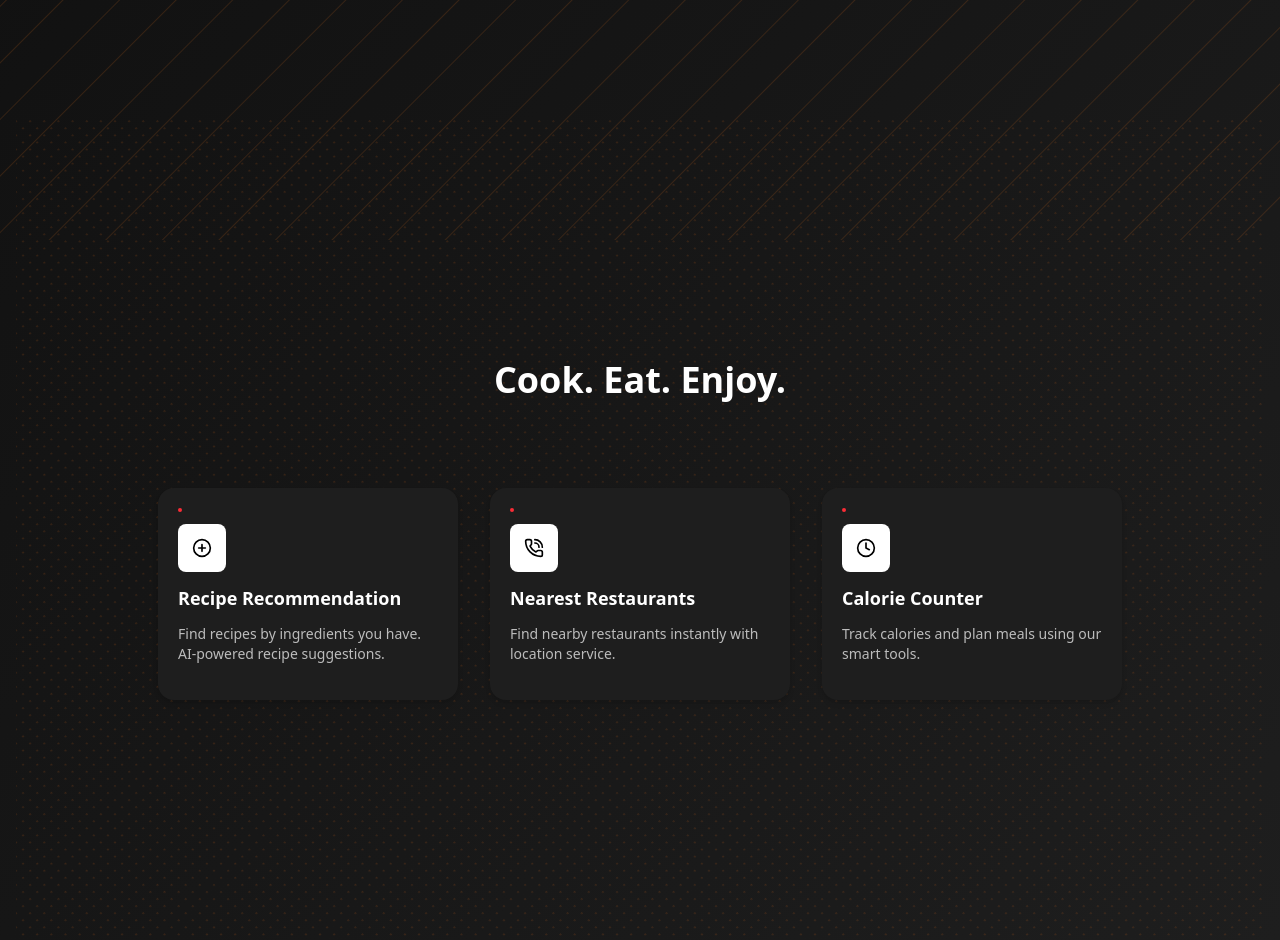
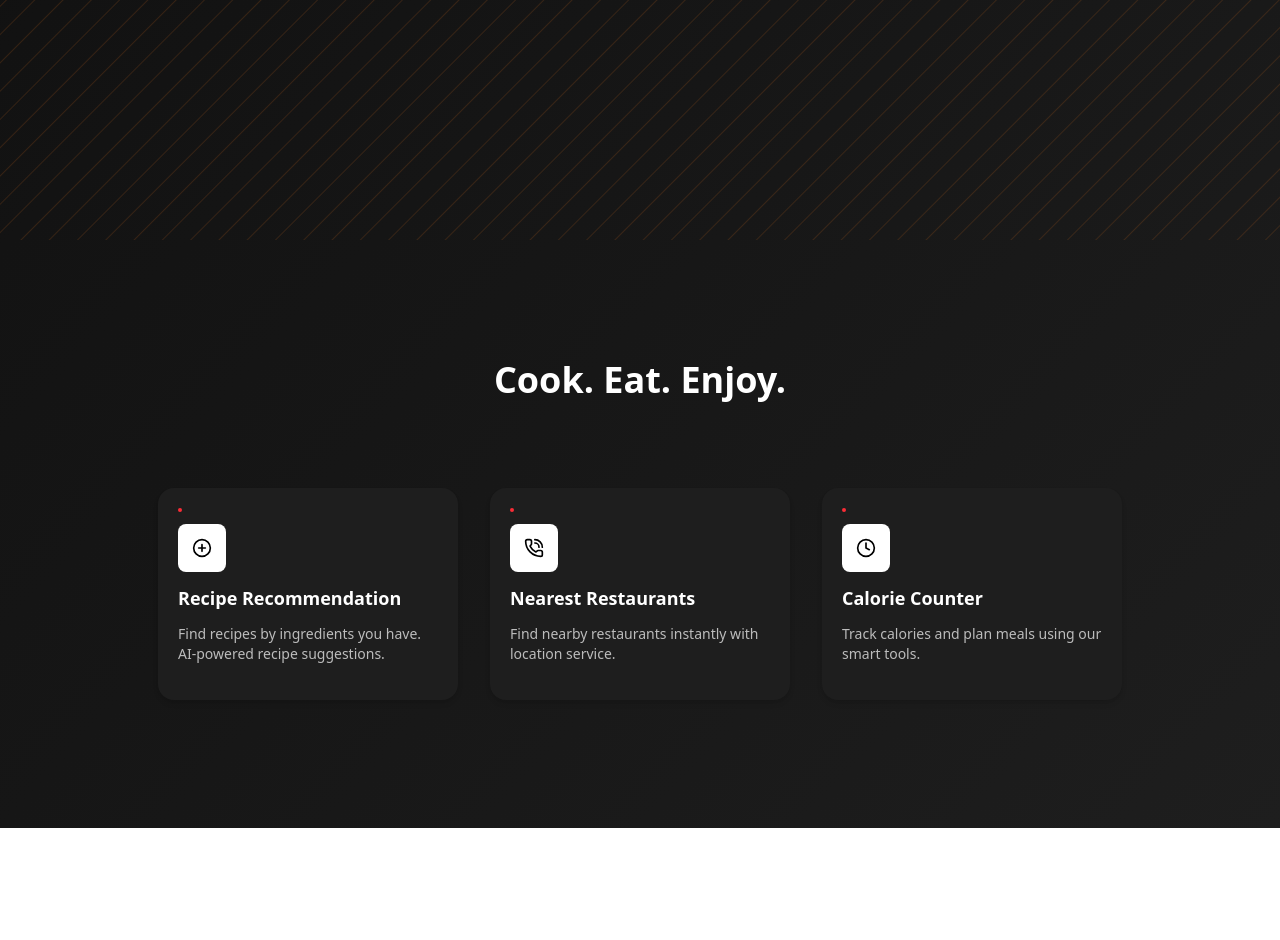
Before and after one commit to pj1607/BeSpicy, a React (Vite) app in the folder frontend/: page / in a window 1280 px wide. Shown: the part 560-1500 px from the top of the page. After the commit the page ends 1388 px from the top, so only its background shows below. Built offline with nearby package versions, Linux system fonts and the light colour scheme.

Commit message:
Fix: updated

```diff
--- a/frontend/src/components/Features.jsx
+++ b/frontend/src/components/Features.jsx
@@ -2,17 +2,9 @@
 import { motion } from "framer-motion";
 import { ArrowUpRight, Clock, PhoneCall, PlusCircle, Bug } from "lucide-react";
 
-const FeatureCard = ({
-  title,
-  description,
-  Icon,
-  subText,
-}) => {
+const FeatureCard = ({ title, description, Icon, subText }) => {
   return (
-    <motion.div
-      whileHover={{ scale: 1.05 }}
-      className="relative w-[300px] bg-transparent rounded-2xl group cursor-pointer"
-    >
+    <motion.div whileHover={{ scale: 1.05 }} className="relative w-[300px] bg-transparent rounded-2xl group cursor-pointer">
       {/* Main card */}
       <div className="bg-[#1e1e1e] p-5 rounded-2xl shadow-md transition-all duration-200 overflow-hidden">
         {/* Status & Time */}
@@ -20,7 +12,6 @@
           <div className="flex items-center gap-2">
             <div className="w-1 h-1 rounded-full bg-red-500" />
           </div>
-
         </div>
 
         {/* Icon and Title */}
@@ -33,9 +24,9 @@
         </div>
       </div>
 
-       <div className="w-[99.5%] left-1/2 translate-x-[-50%] h-[50px] bg-red-500 -z-10 rounded-b-[2rem] absolute  -bottom-10 [box-shadow:0_-3px_3px_0px_#00000095_inset] -translate-y-[70px] group-hover:translate-y-0 transition-transform duration-200 flex items-end justify-center gap-2 pb-4">
+      <div className="w-[99.5%] left-1/2 -translate-x-1/2 h-[50px] bg-red-500 -z-10 rounded-b-[2rem] absolute -bottom-10 [box-shadow:0_-3px_3px_0px_#00000095_inset] -translate-y-[70px] group-hover:translate-y-0 transition-transform duration-200 flex items-end justify-center gap-2 pb-4">
         <div className="flex items-center justify-center gap-2 font-bold text-[#ffffff]">
-          <p className=' text-xs'>{subText}</p>
+          <p className="text-xs">{subText}</p>
         </div>
       </div>
     </motion.div>
@@ -45,10 +36,9 @@
 // Features section
 const Features = () => {
   const featuresData = [
-  {
+    {
       title: "Recipe Recommendation",
-      description:
-        "Find recipes by ingredients you have. AI-powered recipe suggestions.",
+      description: "Find recipes by ingredients you have. AI-powered recipe suggestions.",
       Icon: PlusCircle,
       subText: "ML Based",
     },
@@ -67,28 +57,13 @@
   ];
 
   return (
-    <section className="max-container padding-container py-60 relative flex flex-col gap-20pb-32 ">
-      {/* Background diagonal dots */}
-      <svg
-        className="absolute inset-0 w-full h-full pointer-events-none"
-        xmlns="http://www.w3.org/2000/svg"
-        preserveAspectRatio="none"
-      >
-        <pattern
-          id="diagonalDotsFeatures"
-          patternUnits="userSpaceOnUse"
-          width="10"
-          height="10"
-          patternTransform="rotate(45)"
-        >
-          <circle cx="0" cy="0" r="2" fill="#f97316" opacity="0.15" />
-        </pattern>
-        <rect width="100%" height="100%" fill="url(#diagonalDotsFeatures)" />
-      </svg>
+    <section className="w-full relative py-60 flex flex-col gap-20 pb-32">
 
-      <div className="relative z-10 container mx-auto flex flex-col items-center gap-12">
+
+      {/* Content */}
+      <div className="relative z-10 w-full max-w-6xl mx-auto flex flex-col items-center gap-12">
         <h2 className="text-4xl font-extrabold text-white text-center mb-10">
-        Cook. Eat. Enjoy.
+          Cook. Eat. Enjoy.
         </h2>
 
         {/* Cards */}
--- a/frontend/src/components/Hero.jsx
+++ b/frontend/src/components/Hero.jsx
@@ -14,8 +14,8 @@
         <pattern
           id="diagonalLines"
           patternUnits="userSpaceOnUse"
-          width="40"
-          height="40"
+          width="20"
+          height="20"
           patternTransform="rotate(45)"
         >
           <line
```
